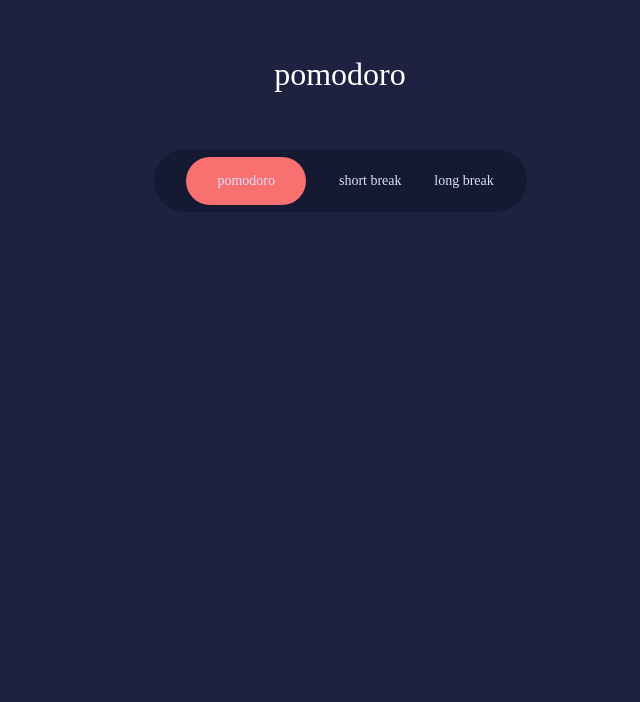
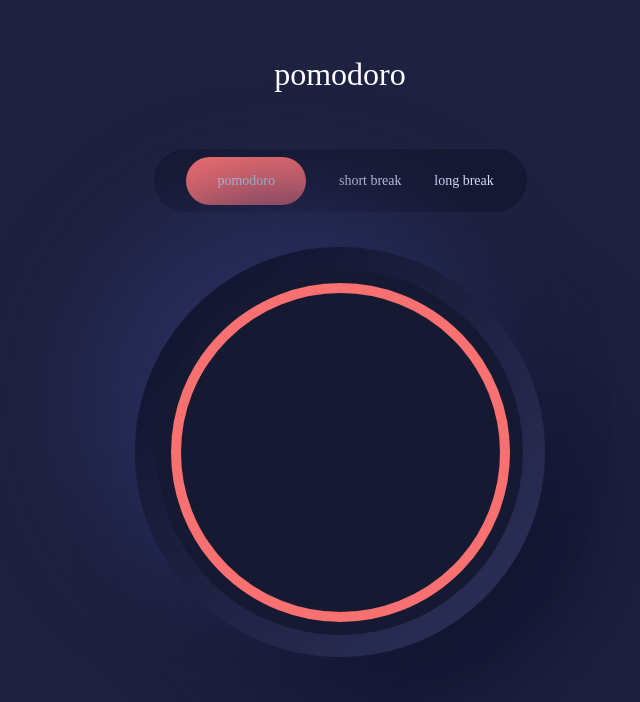
Before and after one commit to kwe92/PomodoroTimerApp, a React (Create React App) app: page / in a window 1280 px wide. Shown: the top 702 px of the page, without its empty margins (300-940 px from the left). Built offline with nearby package versions, Linux system fonts and the light colour scheme.

Commit message:
Added Circle1, Circle2, Circle3 Components

```diff
--- a/src/components/timer/Timer.tsx
+++ b/src/components/timer/Timer.tsx
@@ -4,6 +4,9 @@
   TimerContentContainer,
   Title,
   HighlightBubble,
+  Circle1,
+  Circle2,
+  Circle3,
 } from "./timerStyles";
 
 // State Machine to solve for ["pomodoro", "short break", "long break"]??
@@ -29,6 +32,22 @@
         <p>short break</p>
         <p>long break</p>
       </OptionsMenu>
+      <div
+        style={{
+          position: "relative",
+          top: "10rem",
+          display: "flex",
+          alignItems: "center",
+          justifyContent: "center",
+          backgroundColor: "green",
+          height: "10rem",
+          width: "4rem",
+        }}
+      >
+        <Circle1 id="c1" />
+        <Circle2 />
+        <Circle3 />
+      </div>
     </TimerContentContainer>
   );
 };
```
